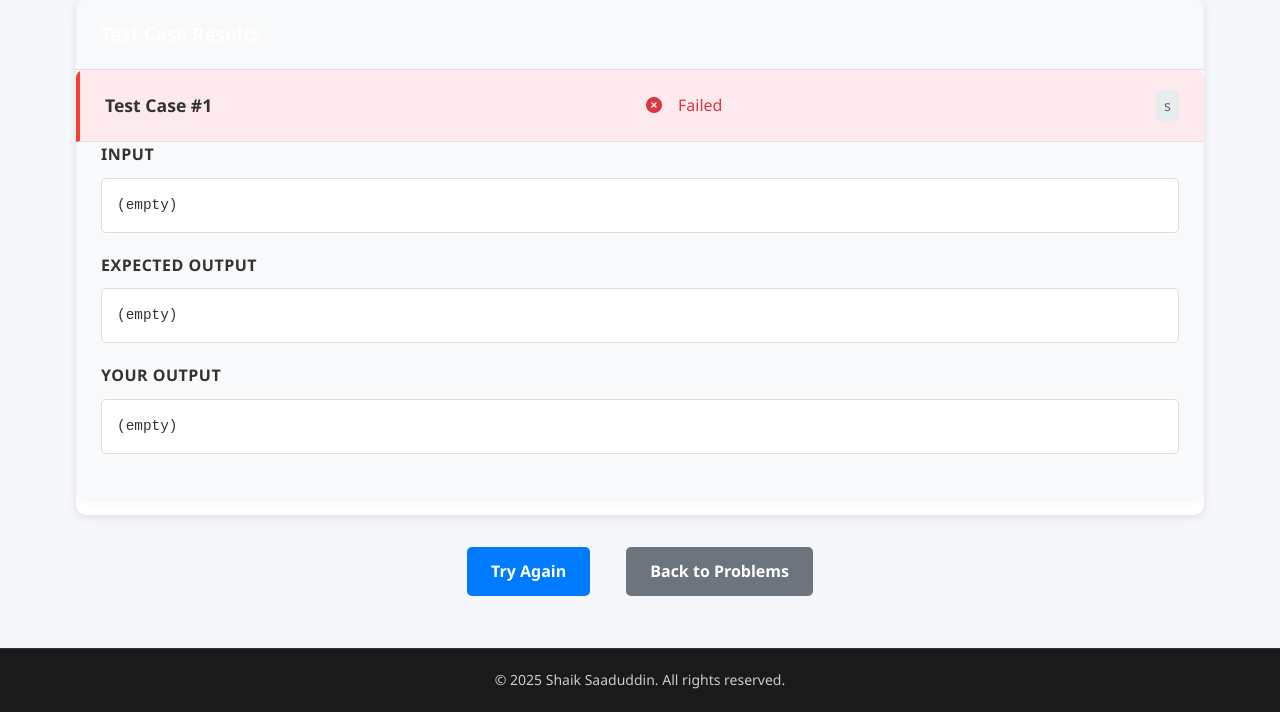
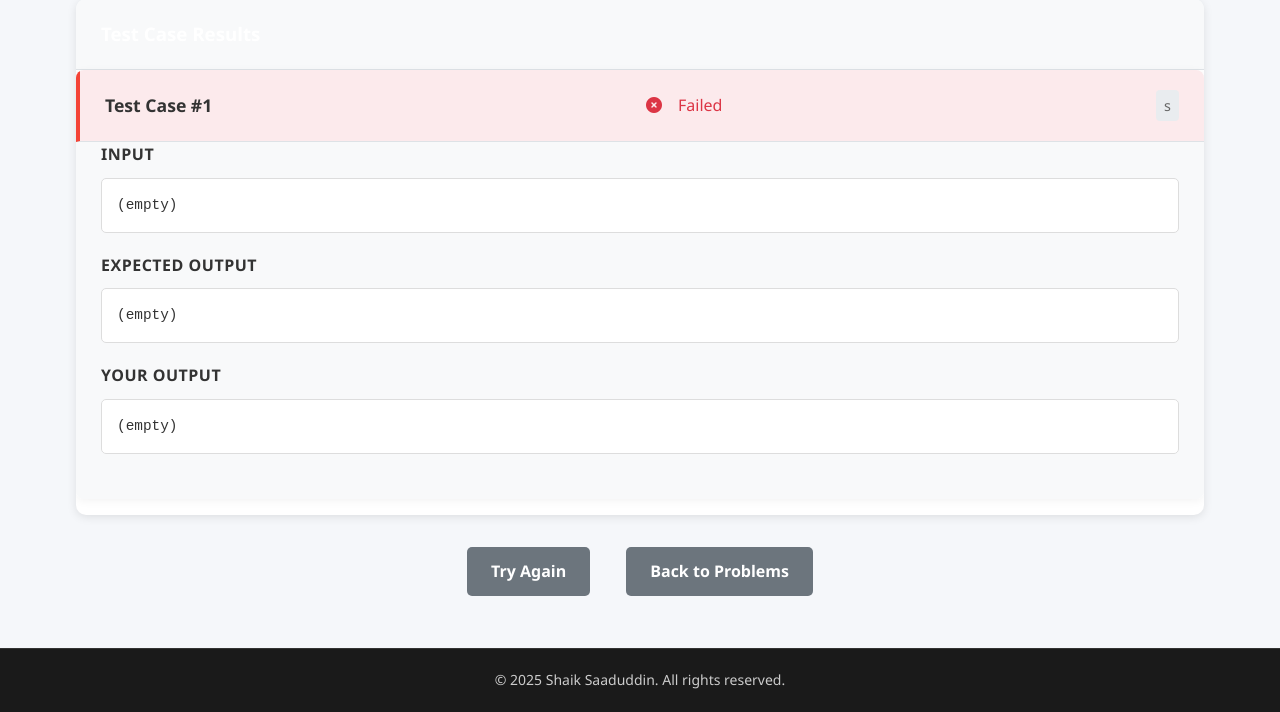
Before and after one commit to Shaik-Saaduddin/AlgoUniversity-project, a Django app: template OnlineJudge/compiler/templates/result.html in a window 1280 px wide. Shown: the part 668-1380 px from the top of the page. Run offline with Django 3.2, Linux system fonts and the light colour scheme; the template is opened without the code that fills it: most values are stand-ins (such as "Sample title", 1, 10 or a date in 2020).

Commit message:
try again

```diff
--- a/OnlineJudge/compiler/templates/result.html
+++ b/OnlineJudge/compiler/templates/result.html
@@ -273,7 +273,7 @@
     <!-- Actions -->
     <div class="actions">
         {% if problem %}
-        <a href="{% url 'compiler' %}?problem_id={{ problem.id }}" class="btn">Try Again</a>
+        <a href="{% url 'problem-detail' problem.id %}" class="btn btn-secondary">Try Again</a>
         {% endif %}
         <a href="{% url 'problem-list' %}" class="btn btn-secondary">Back to Problems</a>
     </div>
```
